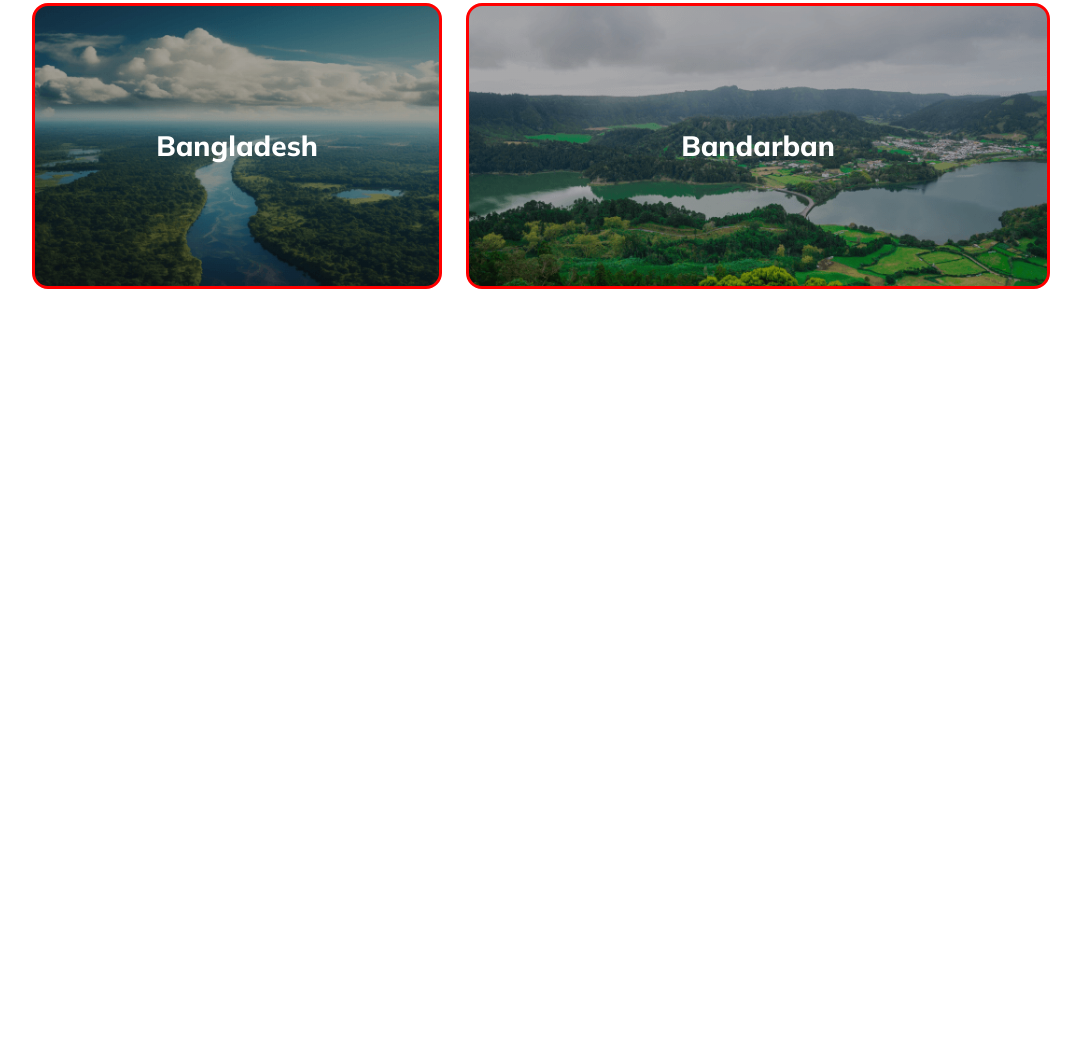
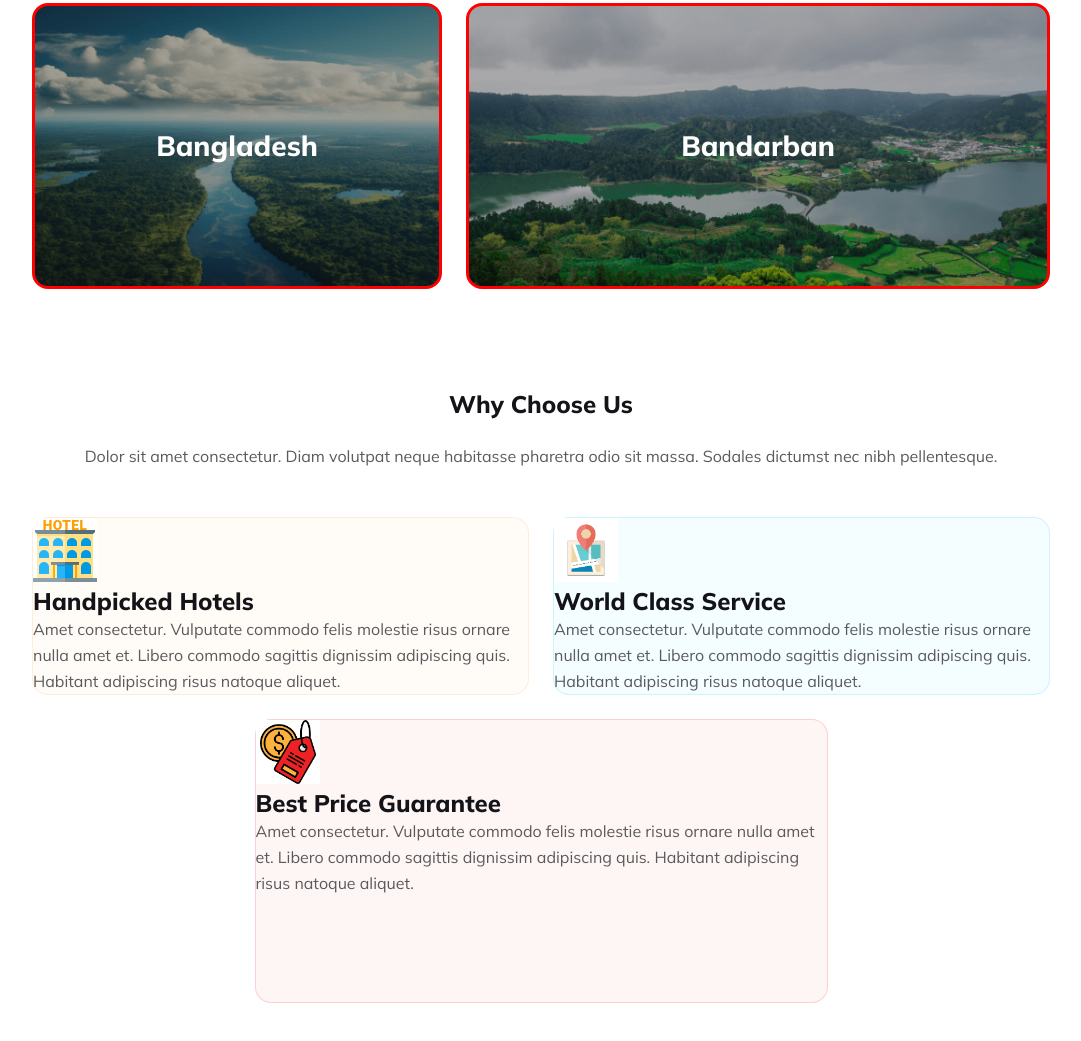
Before and after one commit to POLASH6262/Hero-Travel, a plain HTML site: page index.html in a window 1280 px wide. Shown: the part 2228-3269 px from the top of the page, without its empty margins (103-1184 px from the left). Before the commit the page ends 2567 px from the top, so only its background shows below. Drawn offline with Linux system fonts and the light colour scheme.

Commit message:
First release of Hello World!

```diff
--- a/index.html
+++ b/index.html
@@ -108,7 +108,32 @@
 
 
  </section>
+<section class="why">
+<h3 class="why-title">Why Choose Us</h3>
+<p class="why-info">Dolor sit amet consectetur. Diam volutpat neque habitasse pharetra odio sit massa. Sodales dictumst nec nibh pellentesque.</p>
+<div class="why-flex">
+<div class="card1">
+<img src="Images/hotel.png" alt="" srcset="">
+<h3>Handpicked Hotels</h3>
+<p>Amet consectetur. Vulputate commodo felis molestie risus  ornare nulla amet et. Libero commodo sagittis dignissim adipiscing quis. Habitant adipiscing risus natoque aliquet. </p>
+</div>
+<div class="card2">
+<img src="Images/map.png" alt="" srcset="">
+<h3>World Class Service</h3>
+<p>Amet consectetur. Vulputate commodo felis molestie risus  ornare nulla amet et. Libero commodo sagittis dignissim adipiscing quis. Habitant adipiscing risus natoque aliquet. </p>
+</div>
 
+
+
+</div>
+<div class="card3">
+    <img src="Images/price.png" alt="" srcset="">
+    <h3>Best Price Guarantee</h3>
+    <p>Amet consectetur. Vulputate commodo felis molestie risus  ornare nulla amet et. Libero commodo sagittis dignissim adipiscing quis. Habitant adipiscing risus natoque aliquet. </p>
+    </div>
+
+
+</section>
 
 
 
--- a/style.css
+++ b/style.css
@@ -283,8 +283,62 @@ gap: 1.5rem;
     grid-column: 6/13;
     background: linear-gradient(0deg, rgba(19, 19, 24, 0.20) 0%, rgba(19, 19, 24, 0.20) 100%), url(Images/Rectangle\ 10.png) lightgray 50% / cover no-repeat;
 }
+.why-title{
+text-align: center;
+margin-top: 100px;
+
+}
+.why-info{
+    text-align: center;
+
+      margin-top: 24px;
+}
+
+.why h3{
+    color: #131318;
+    font-family: Mulish;
+    font-size: 24px;
+    font-weight: 800;
+  }
+.why p{
+    color: #5A5A5D;
+    font-family: Mulish;
+    font-size: 16px;
+    font-weight: 400;
+    line-height: 26px; /* 162.5% */}
+.why img{
+
+   max-width: 64px;
+   max-height: 64px;
 
 
+}
+
+.why-flex{
+display: flex;
+justify-content: center;
+align-items: center;
+gap: 24px;
+margin-top: 48px;
+}
+.card1{
+    border-radius: 16px;
+    border: 1px solid rgba(251, 181, 99, 0.20);
+    background: rgba(251, 181, 99, 0.05);
+}
+.card2{   border-radius: 16px;
+    border: 1px solid rgba(41, 206, 246, 0.20);
+    background: rgba(41, 206, 246, 0.05);
+}
+.card3{
+    border-radius: 16px;
+    border: 1px solid rgba(233, 68, 68, 0.20);
+    background: rgba(233, 68, 68, 0.05);
+    max-width: 573px;
+    height: 284px;
+    margin: 0 auto;
+    margin-top: 24px;
+}
 
 
 
@@ -390,4 +444,6 @@ gap: 1.5rem;
         grid-column: 1/13;
         height: 17.875rem;
     }
+
+    .why-flex{flex-direction: column};
 }
```
Also changed, not shown: Images/hotel.png (added), Images/map.png (added), Images/price.png (added).
